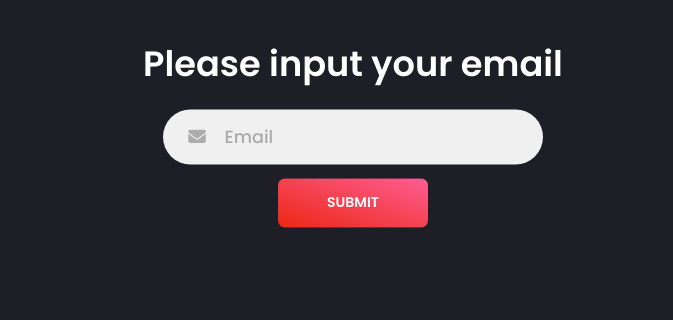
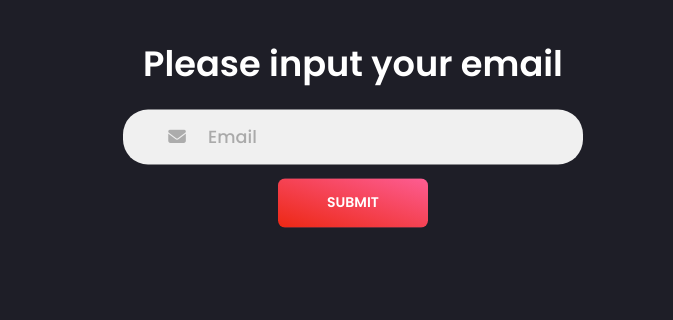
Before and after one commit to tqt-coder/land-area, a React app in the folder frontend/: page /admin/forgot in a window 1280 px wide. Shown: the part 265-585 px from the top of the page, 607-1280 px from the left. Built offline with nearby package versions, Linux system fonts and the light colour scheme.

Commit message:
update UI

```diff
--- a/frontend/src/assets/demo/login.css
+++ b/frontend/src/assets/demo/login.css
@@ -110,16 +110,17 @@ form.sign-in-form {
 }
 
 .input-field {
-  max-width: 380px;
+  max-width: 460px;
   width: 100%;
   background-color: #f0f0f0;
   margin: 10px 0;
   height: 55px;
-  border-radius: 55px;
   display: grid;
   grid-template-columns: 15% 85%;
   padding: 0 0.4rem;
   position: relative;
+  border-radius: 25px;
+  padding: 0 23px;
 }
 
 .input-field i {
--- a/frontend/src/views/forgetPassword.js
+++ b/frontend/src/views/forgetPassword.js
@@ -1,14 +1,13 @@
 import React, { useState } from "react";
 import { useNavigate } from "react-router-dom";
 import { forgotPassword } from "../services/authService";
-import { Helmet } from 'react-helmet';
+import { Helmet } from "react-helmet";
 import "../assets/demo/login.css";
-
 
 const ForgotPassword = () => {
   const navigate = useNavigate();
-  const [setError] = useState("");
-  const [setCategory] = useState("");
+  const [error, setError] = useState(""); // Destructuring both state and setter function
+  const [category, setCategory] = useState(""); // Destructuring both state and setter function
   const [email, setEmail] = useState("");
 
   const handleSubmit = async (e) => {
@@ -17,13 +16,12 @@ const ForgotPassword = () => {
       const response = await forgotPassword(email);
       setCategory(response.type || "error");
       setError(response.message || "Something went wrong!!");
-      if (response.status === 200) {
-        alert(response.message)
-        navigate('/admin/login');
-      }
       setTimeout(() => {
         setError("");
-      }, 2000);
+        if (response.status === 200) {
+          navigate("/admin/login");
+        }
+      }, 5000);
     } catch (error) {
       setError("Internal Server Error");
       setCategory("error");
@@ -36,16 +34,27 @@ const ForgotPassword = () => {
   return (
     <>
       <Helmet>
-        <script src="https://kit.fontawesome.com/64d58efce2.js" crossorigin="anonymous"></script>
+        <script
+          src="https://kit.fontawesome.com/64d58efce2.js"
+          crossorigin="anonymous"
+        ></script>
       </Helmet>
       <div className="container">
+        {error && <p className={`alert alert-${category}`}>{error}</p>}
         <div className="forms-container">
           <div className="signin-signup">
             <form onSubmit={handleSubmit} className="sign-in-form form-css">
               <h4 className="title">Please input your email</h4>
               <div className="input-field">
                 <i className="fas fa-envelope"></i>
-              <input type="email" placeholder="Email" name="email" value={email} onChange={(e) => setEmail(e.target.value)} required />
+                <input
+                  type="email"
+                  placeholder="Email"
+                  name="email"
+                  value={email}
+                  onChange={(e) => setEmail(e.target.value)}
+                  required
+                />
               </div>
               <input type="submit" value="Submit" className="btn btn-danger" />
             </form>
@@ -54,8 +63,16 @@ const ForgotPassword = () => {
         <div className="panels-container">
           <div className="panel left-panel">
             <div className="content">
-            <form action="/admin/login" method="get" className="sign-in-form form-css">
-              <input type="submit" value="Sign In" className="btn btn-danger" />
+              <form
+                action="/admin/login"
+                method="get"
+                className="sign-in-form form-css"
+              >
+                <input
+                  type="submit"
+                  value="Sign In"
+                  className="btn btn-danger"
+                />
               </form>
             </div>
             <img src="/assets/img/log.svg" className="image" alt="" />
```
Lines whose indentation alone changed are shown as unchanged.
